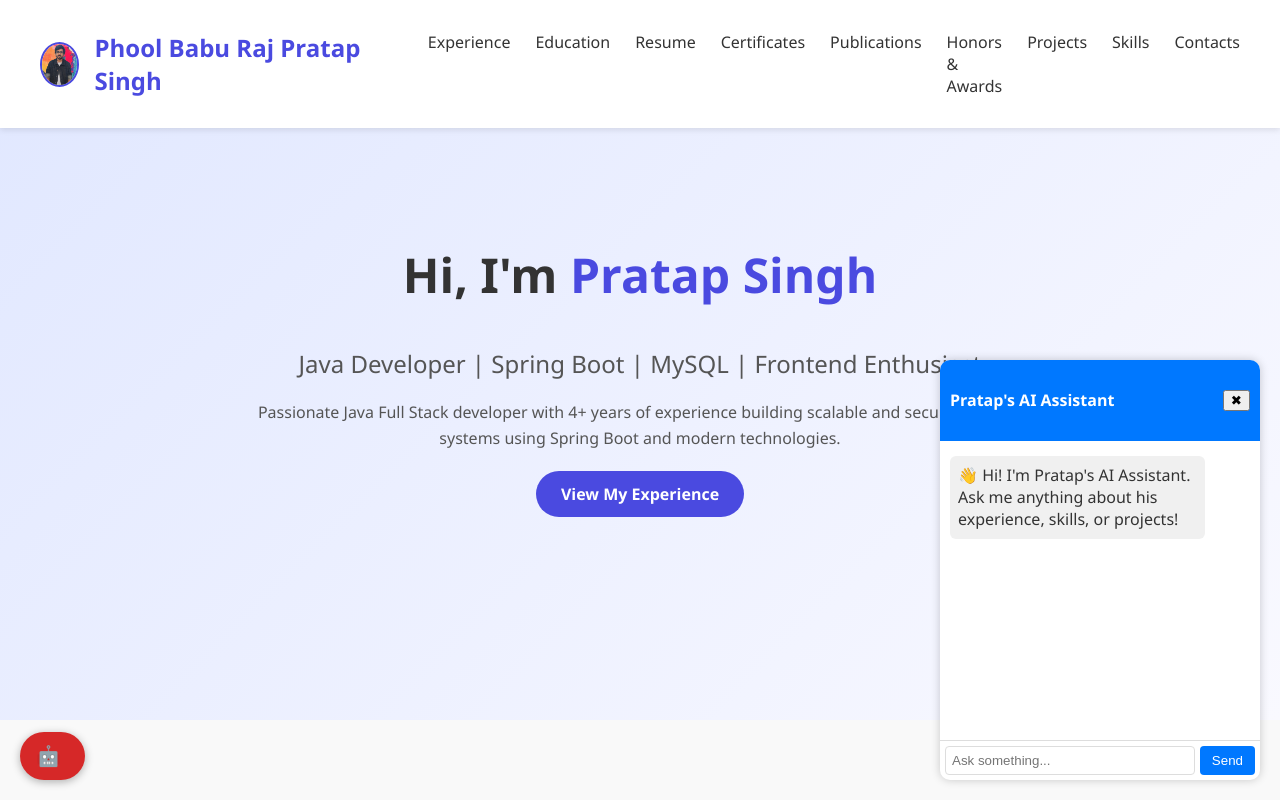
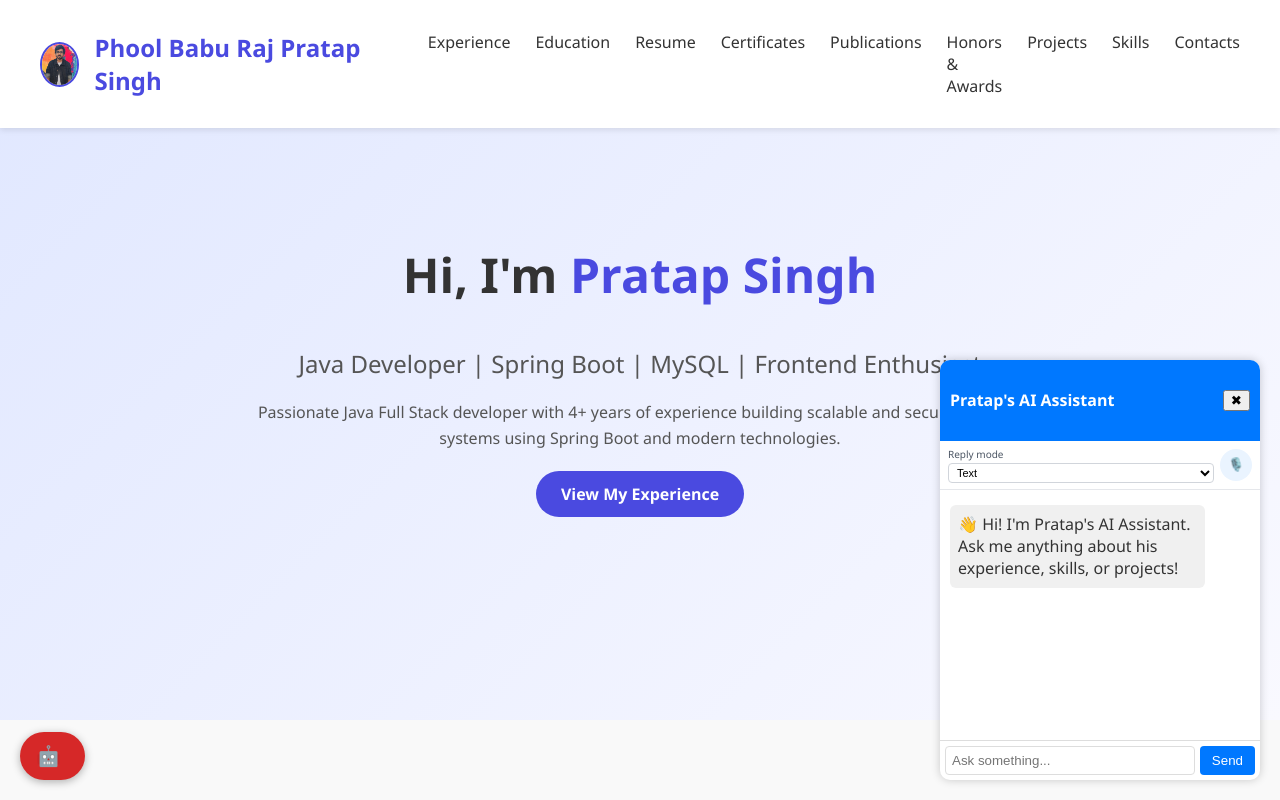
Before and after one commit to pratap8/pratap-profile, a React (Create React App) app: page / in a window 1280 px wide. Shown: the top 800 px of the page. Built offline with nearby package versions, Linux system fonts and the light colour scheme.

Commit message:
voice based AI

```diff
--- a/src/components/Chatbot/Chatbot.css
+++ b/src/components/Chatbot/Chatbot.css
@@ -24,6 +24,7 @@
   box-shadow: 0 0 10px #0003;
   display: flex;
   flex-direction: column;
+  animation: slideInUp 0.4s ease-out;
 }
 
 .chatbot-header {
@@ -35,6 +36,50 @@
   align-items: center;
   border-top-left-radius: 10px;
   border-top-right-radius: 10px;
+}
+
+.chatbot-toolbar {
+  display: flex;
+  align-items: center;
+  gap: 6px;
+  padding: 6px 8px;
+  border-bottom: 1px solid #e5e7eb;
+  flex-wrap: nowrap;
+}
+
+.reply-mode {
+  display: flex;
+  flex-direction: column;
+  font-size: 10px;
+  color: #4b5563;
+  gap: 2px;
+  min-width: 0;
+  flex: 1 1 0;
+}
+
+.reply-mode select {
+  border: 1px solid #d1d5db;
+  border-radius: 4px;
+  padding: 2px 4px;
+  font-size: 11px;
+  background: white;
+  width: 100%;
+}
+
+.voice-toggle {
+  border: none;
+  background: #eaf4ff;
+  color: #0078ff;
+  border-radius: 50%;
+  width: 32px;
+  height: 32px;
+  cursor: pointer;
+  flex-shrink: 0;
+}
+
+.voice-toggle.active {
+  background: #ff4d4f;
+  color: white;
 }
 
 .chatbot-body {
@@ -86,7 +131,6 @@
   cursor: pointer;
 }
 
-/* Chatbot Opening Animation */
 @keyframes slideInUp {
   from {
     opacity: 0;
@@ -97,7 +141,3 @@
     transform: translateY(0) scale(1);
   }
 }
-
-.chatbot-window {
-  animation: slideInUp 0.4s ease-out;
-}
--- a/src/components/Chatbot/Chatbot.jsx
+++ b/src/components/Chatbot/Chatbot.jsx
@@ -7,7 +7,16 @@ function Chatbot() {
   const [messages, setMessages] = useState([]);
   const [input, setInput] = useState("");
   const [loading, setLoading] = useState(false);
+  const [replyMode, setReplyMode] = useState("text");
+  const [isListening, setIsListening] = useState(false);
   const bodyRef = useRef(null);
+  const recognitionRef = useRef(null);
+  const pendingTranscriptRef = useRef("");
+  const replyModeRef = useRef(replyMode);
+  const isRespondingRef = useRef(false);
+  const speechUtteranceRef = useRef(null);
+  const silenceTimerRef = useRef(null);
+  const recognitionActiveRef = useRef(false);
 
   useEffect(() => {
     if (bodyRef.current) {
@@ -15,17 +24,195 @@ function Chatbot() {
     }
   }, [messages]);
 
-  const handleSend = async () => {
-    const message = input.trim();
-    if (!message) return;
+  useEffect(() => {
+    replyModeRef.current = replyMode;
+  }, [replyMode]);
 
-    setMessages((prev) => [...prev, { from: "user", text: message }]);
+  useEffect(() => {
+    const SpeechRecognition =
+      window.SpeechRecognition || window.webkitSpeechRecognition;
+
+    if (!SpeechRecognition) {
+      return undefined;
+    }
+
+    const recognition = new SpeechRecognition();
+    recognition.lang = "en-US";
+    recognition.continuous = true;
+    recognition.interimResults = false;
+
+    recognition.onstart = () => {
+      recognitionActiveRef.current = true;
+    };
+
+    recognition.onresult = (event) => {
+      const latestResultIndex = typeof event.resultIndex === "number" ? event.resultIndex : event.results?.length - 1;
+      const latestResult = event.results?.[latestResultIndex];
+      const transcript = latestResult?.[0]?.transcript?.trim() ?? "";
+
+      if (transcript) {
+        pendingTranscriptRef.current = transcript;
+        setInput(transcript);
+      }
+
+      if (transcript && replyModeRef.current === "voice") {
+        stopSpeaking();
+        setIsListening(true);
+      }
+
+      if (transcript) {
+        if (silenceTimerRef.current) {
+          window.clearTimeout(silenceTimerRef.current);
+        }
+        silenceTimerRef.current = window.setTimeout(() => {
+          const finalTranscript = pendingTranscriptRef.current.trim();
+          if (finalTranscript) {
+            pendingTranscriptRef.current = "";
+            setInput(finalTranscript);
+            isRespondingRef.current = true;
+            void sendTextMessage(finalTranscript).finally(() => {
+              isRespondingRef.current = false;
+              if (recognitionRef.current && replyModeRef.current === "voice" && !recognitionActiveRef.current) {
+                recognitionRef.current.start();
+              }
+            });
+          }
+        }, 300);
+      }
+    };
+
+    recognition.onerror = () => {
+      recognitionActiveRef.current = false;
+      setIsListening(false);
+    };
+
+    recognition.onend = () => {
+      recognitionActiveRef.current = false;
+      if (isRespondingRef.current) {
+        return;
+      }
+
+      setIsListening(false);
+      if (silenceTimerRef.current) {
+        window.clearTimeout(silenceTimerRef.current);
+        silenceTimerRef.current = null;
+      }
+
+      const finalTranscript = pendingTranscriptRef.current.trim();
+      if (finalTranscript) {
+        pendingTranscriptRef.current = "";
+        setInput(finalTranscript);
+        isRespondingRef.current = true;
+        void sendTextMessage(finalTranscript).finally(() => {
+          isRespondingRef.current = false;
+          if (recognitionRef.current && replyModeRef.current === "voice") {
+            recognitionRef.current.start();
+          }
+        });
+      } else if (replyModeRef.current === "voice" && !recognitionActiveRef.current) {
+        recognitionRef.current?.start();
+      }
+    };
+
+    recognitionRef.current = recognition;
+
+    return () => {
+      if (silenceTimerRef.current) {
+        window.clearTimeout(silenceTimerRef.current);
+      }
+      recognition.stop();
+    };
+  }, []);
+
+  useEffect(() => {
+    return () => {
+      if (typeof window !== "undefined" && window.speechSynthesis) {
+        window.speechSynthesis.cancel();
+      }
+    };
+  }, []);
+
+  const stopSpeaking = () => {
+    if (typeof window !== "undefined" && window.speechSynthesis) {
+      window.speechSynthesis.cancel();
+      window.speechSynthesis.resume?.();
+    }
+    speechUtteranceRef.current = null;
+  };
+
+  const resetVoiceInputState = () => {
+    pendingTranscriptRef.current = "";
+    setInput("");
+    if (silenceTimerRef.current) {
+      window.clearTimeout(silenceTimerRef.current);
+      silenceTimerRef.current = null;
+    }
+  };
+
+  const warmUpSpeech = () => {
+    if (replyModeRef.current !== "voice" || typeof window === "undefined" || !window.speechSynthesis) {
+      return;
+    }
+
+    const utteranceCtor =
+      window.SpeechSynthesisUtterance || window.webkitSpeechSynthesisUtterance;
+
+    if (!utteranceCtor) {
+      return;
+    }
+
+    try {
+      stopSpeaking();
+      const utterance = new utteranceCtor("Ready");
+      utterance.lang = "en-US";
+      utterance.volume = 0.01;
+      window.speechSynthesis.speak(utterance);
+    } catch (error) {
+      console.error("Speech synthesis warmup error:", error);
+    }
+  };
+
+  const speakReply = (text) => {
+    if (replyModeRef.current !== "voice" || typeof window === "undefined" || !window.speechSynthesis) {
+      return;
+    }
+
+    const utteranceCtor =
+      window.SpeechSynthesisUtterance || window.webkitSpeechSynthesisUtterance;
+
+    if (!utteranceCtor) {
+      return;
+    }
+
+    try {
+      stopSpeaking();
+      const utterance = new utteranceCtor(text);
+      utterance.lang = "en-US";
+      utterance.rate = 1;
+      utterance.pitch = 1;
+      utterance.volume = 1;
+      speechUtteranceRef.current = utterance;
+      window.speechSynthesis.speak(utterance);
+    } catch (error) {
+      console.error("Speech synthesis error:", error);
+    }
+  };
+
+  const sendTextMessage = async (message) => {
+    const trimmedMessage = message.trim();
+    if (!trimmedMessage) return;
+
+    setMessages((prev) => [...prev, { from: "user", text: trimmedMessage }]);
     setInput("");
     setLoading(true);
 
     try {
-      const reply = await askGroq(message);
+      const reply = await askGroq(trimmedMessage);
       setMessages((prev) => [...prev, { from: "bot", text: reply }]);
+
+      if (replyModeRef.current === "voice") {
+        speakReply(reply);
+      }
     } catch (err) {
       console.error("Chatbot error:", err);
       setMessages((prev) => [
@@ -35,6 +222,40 @@ function Chatbot() {
     } finally {
       setLoading(false);
     }
+  };
+
+  const startVoiceInput = () => {
+    if (!recognitionRef.current) {
+      setMessages((prev) => [
+        ...prev,
+        { from: "bot", text: "🎤 Voice input is not supported in this browser." },
+      ]);
+      return;
+    }
+
+    if (isListening) {
+      recognitionRef.current.stop();
+      setIsListening(false);
+      return;
+    }
+
+    warmUpSpeech();
+    if (!recognitionActiveRef.current) {
+      resetVoiceInputState();
+      setIsListening(true);
+      recognitionRef.current.start();
+    }
+  };
+
+  const handleSend = () => {
+    const message = input.trim();
+    if (!message) return;
+
+    if (replyModeRef.current === "voice") {
+      warmUpSpeech();
+    }
+
+    void sendTextMessage(message);
   };
 
   return (
@@ -50,6 +271,37 @@ function Chatbot() {
           <div className="chatbot-header">
             <h4>Pratap's AI Assistant</h4>
             <button onClick={() => setIsOpen(false)}>✖</button>
+          </div>
+
+          <div className="chatbot-toolbar">
+            <label className="reply-mode" htmlFor="reply-mode-select">
+              <span>Reply mode</span>
+              <select
+                id="reply-mode-select"
+                aria-label="Reply mode"
+                value={replyMode}
+                onChange={(e) => {
+                  const nextMode = e.target.value;
+                  replyModeRef.current = nextMode;
+                  setReplyMode(nextMode);
+
+                  if (nextMode === "voice") {
+                    warmUpSpeech();
+                  }
+                }}
+              >
+                <option value="text">Text</option>
+                <option value="voice">Voice</option>
+              </select>
+            </label>
+            <button
+              type="button"
+              className={`voice-toggle ${isListening ? "active" : ""}`}
+              onClick={startVoiceInput}
+              title={isListening ? "Stop listening" : "Speak your message"}
+            >
+              {isListening ? "🔴" : "🎙️"}
+            </button>
           </div>
 
           <div className="chatbot-body" ref={bodyRef}>
@@ -74,7 +326,7 @@ function Chatbot() {
               onChange={(e) => setInput(e.target.value)}
               onKeyDown={(e) => e.key === "Enter" && handleSend()}
             />
-            <button onClick={handleSend} disabled={loading}>
+            <button type="button" onClick={handleSend} disabled={loading}>
               {loading ? "..." : "Send"}
             </button>
           </div>
```
Also changed, not shown: public/error.txt, 1 other file (tests, documents, lock files or other folders).
